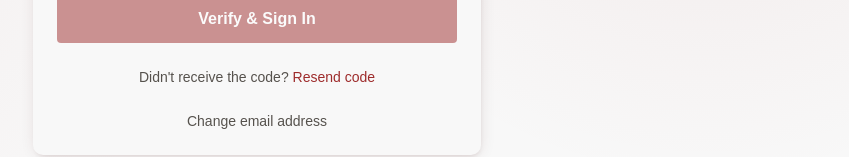
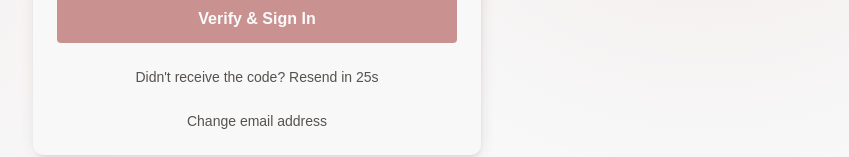
Before and after one commit to Crew-Synx/crew-synx-web, a Next.js app: page /auth/verify in a window 1280 px wide. Shown: the part 484-641 px from the top of the page, without its empty margins (383-1232 px from the left). Built offline with nearby package versions, Linux system fonts and the light colour scheme.

Commit message:
feat: add 30s countdown timer to resend OTP button
- Added countdown timer to existing resend button
- Shows 'Resend in Xs' during cooldown period
- Timer resets after each resend

```diff
--- a/src/app/auth/verify/verify-form.tsx
+++ b/src/app/auth/verify/verify-form.tsx
@@ -1,6 +1,6 @@
 'use client';
 
-import { useState } from 'react';
+import { useState, useEffect, useCallback } from 'react';
 import { useRouter, useSearchParams } from 'next/navigation';
 import { Button } from '@/components/ui/button';
 import { Input } from '@/components/ui/input';
@@ -13,14 +13,21 @@ export default function VerifyForm() {
   const [otp, setOtp] = useState('');
   const [isLoading, setIsLoading] = useState(false);
   const [isResending, setIsResending] = useState(false);
+  const [resendCountdown, setResendCountdown] = useState(30);
   const router = useRouter();
   const searchParams = useSearchParams();
   const redirectUri = searchParams.get('redirect_uri');
   const email = searchParams.get('email');
   const registrationType = searchParams.get('registration_type');
 
-  const handleResend = async () => {
-    if (!email || isResending) return;
+  useEffect(() => {
+    if (resendCountdown <= 0) return;
+    const timer = setTimeout(() => setResendCountdown((c) => c - 1), 1000);
+    return () => clearTimeout(timer);
+  }, [resendCountdown]);
+
+  const handleResend = useCallback(async () => {
+    if (!email || isResending || resendCountdown > 0) return;
     setIsResending(true);
     try {
       await fetch('https://crewsynx.switchspace.in/api/v1/auth/request-otp/', {
@@ -28,12 +35,13 @@ export default function VerifyForm() {
         headers: { 'Content-Type': 'application/json' },
         body: JSON.stringify({ email }),
       });
+      setResendCountdown(30);
     } catch (error) {
       console.error('Failed to resend OTP:', error);
     } finally {
       setIsResending(false);
     }
-  };
+  }, [email, isResending, resendCountdown]);
 
   const handleSubmit = async (e: React.FormEvent) => {
     e.preventDefault();
@@ -118,9 +126,13 @@ export default function VerifyForm() {
 
           <div className="text-center text-sm">
             <span className="text-muted-foreground">Didn't receive the code? </span>
-            <button type="button" onClick={handleResend} disabled={isResending} className="font-medium text-primary hover:text-primary/90 disabled:opacity-50">
-              {isResending ? 'Sending...' : 'Resend code'}
-            </button>
+            {resendCountdown > 0 ? (
+              <span className="text-muted-foreground">Resend in {resendCountdown}s</span>
+            ) : (
+              <button type="button" onClick={handleResend} disabled={isResending} className="font-medium text-primary hover:text-primary/90 disabled:opacity-50">
+                {isResending ? 'Sending...' : 'Resend code'}
+              </button>
+            )}
           </div>
 
           <div className="text-center text-sm mt-2">
```
